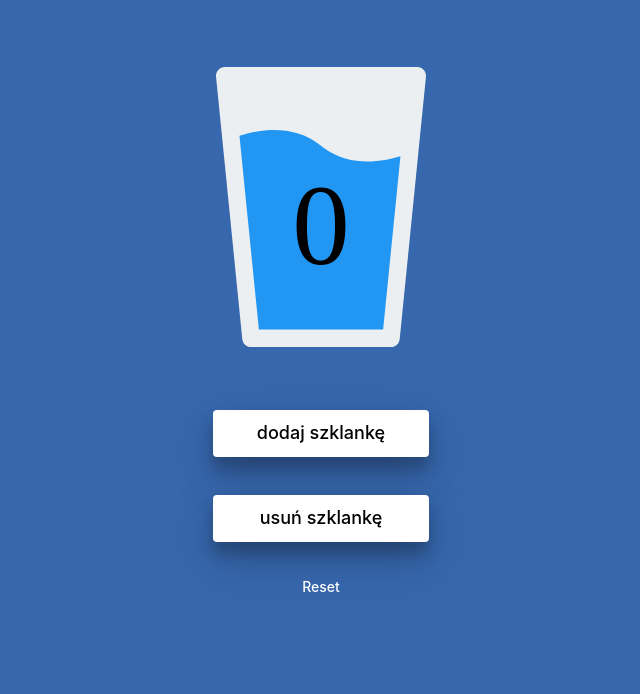
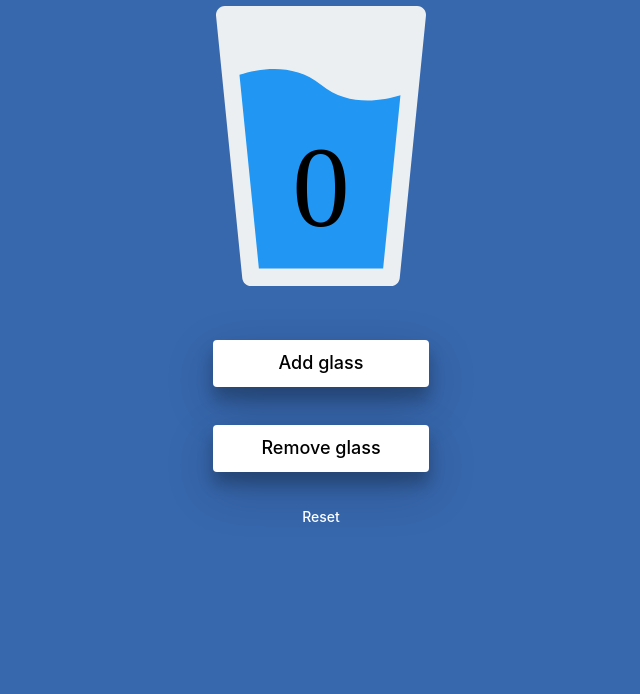
Before and after one commit to ArturCiepielowski/hydrapp, a website: page src/content/index.html in a window 1280 px wide. Shown: the part 106-800 px from the top of the page, without its empty margins (319-959 px from the left). Drawn offline with nearby package versions, Linux system fonts and the light colour scheme; files that its build step writes are made by us from their sources; files whose address does not match are found by name.

Commit message:
feat:improved css

```diff
--- a/src/content/index.html
+++ b/src/content/index.html
@@ -40,7 +40,7 @@
 
     <div class="glass">
 
-      <img src="assets/img/water-glass.svg" alt="its a glass">
+      <img class="glass__image" src="assets/img/water-glass.svg" alt="its a glass">
       <div class="glass__number ">
 
         <span class="glass__number--js">0</span>
@@ -49,9 +49,9 @@
 
     </div>
 
-    <button class="button buttonAdd--js">dodaj szklankę</button>
+    <button class="button buttonAdd--js">Add glass</button>
 
-    <button class="button buttonSubstract--js">usuń szklankę</button>
+    <button class="button buttonSubstract--js">Remove glass</button>
 
     <p class="buttonReset buttonReset--js">Reset</p>
     <script src="js/main.js"></script>
--- a/src/scss/main.scss
+++ b/src/scss/main.scss
@@ -4,6 +4,7 @@
 
 html {
   box-sizing: border-box;
+
 }
 
 *, *:before, *:after {
@@ -14,8 +15,12 @@ body {
 
   background: #3767AD;
   width: 100%;
-  max-width: 320px;
+  max-width: 640px;
   margin: 32px auto;
+  display: flex;
+  flex-direction: column;
+  align-items: center;
+
 }
 
 .Main__header{
@@ -26,20 +31,24 @@ body {
 }
 
 .glass{
-  display: inline-block;
-  position: relative;
-  margin:20px;
-  margin-top:83px;
+
+  max-width:280px;
   width: 100%;
 
+  &__image{
+
+    width: 100%;
+    max-width: 280px;
+
+  }
 
   &__number{
-    position: absolute;
+
     width: 100%;
     font-size: 115px;
     margin-top: -60%;
-    margin-left: -20px;
     text-align: center;
+
 }
 
 }
@@ -55,11 +64,15 @@ body {
   font-size: 18px;
   font-weight: 500;
   margin-top:38px;
-  margin-left: 52px;
+
   box-shadow: 0 12px 16px 0 rgba(0,0,0,0.24), 0 17px 50px 0 rgba(0,0,0,0.19);
 
 }
 
+.buttonAdd--js{
+
+margin-top:86px;
+}
 
 .buttonReset{
   color:white;
```
